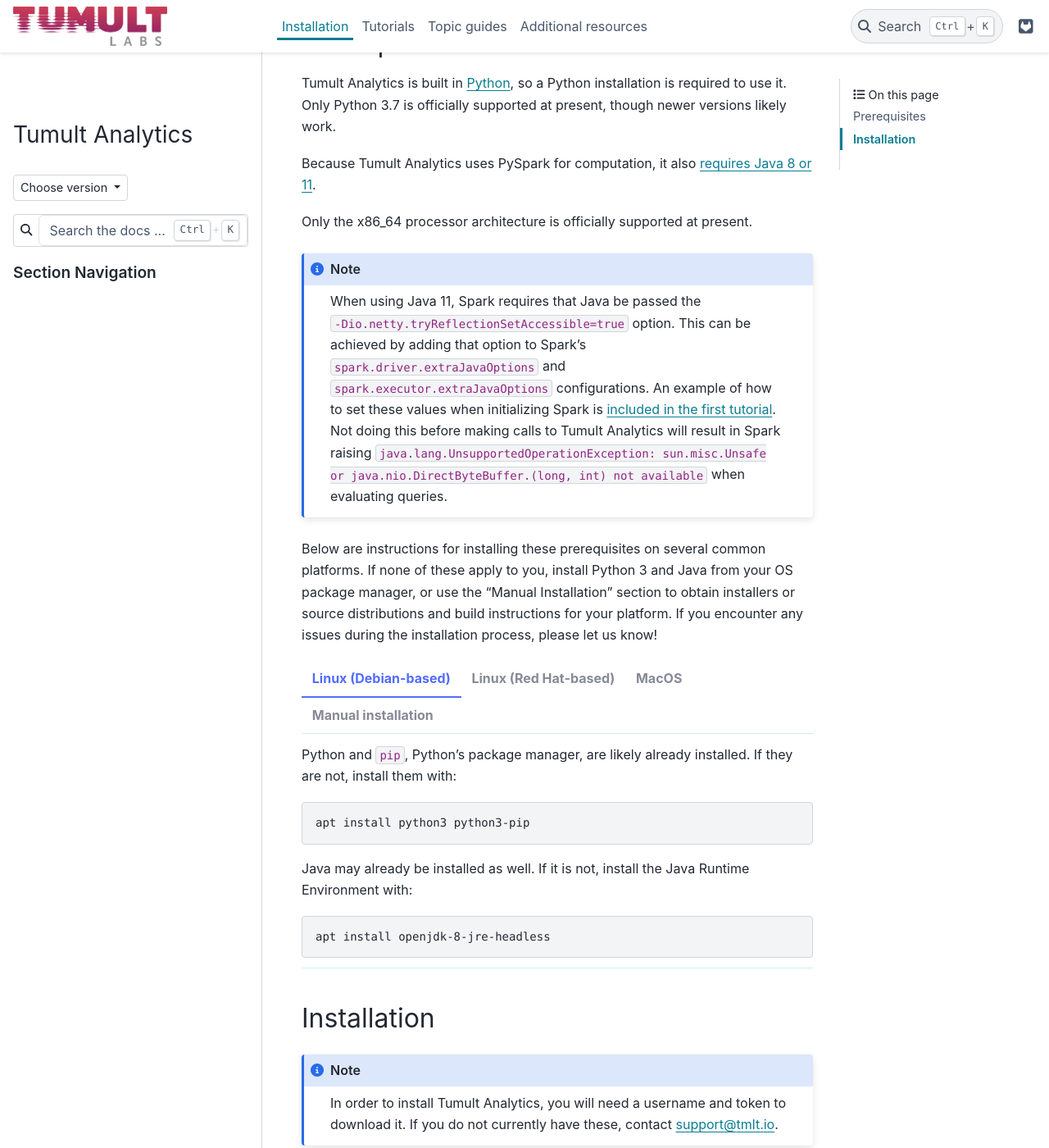
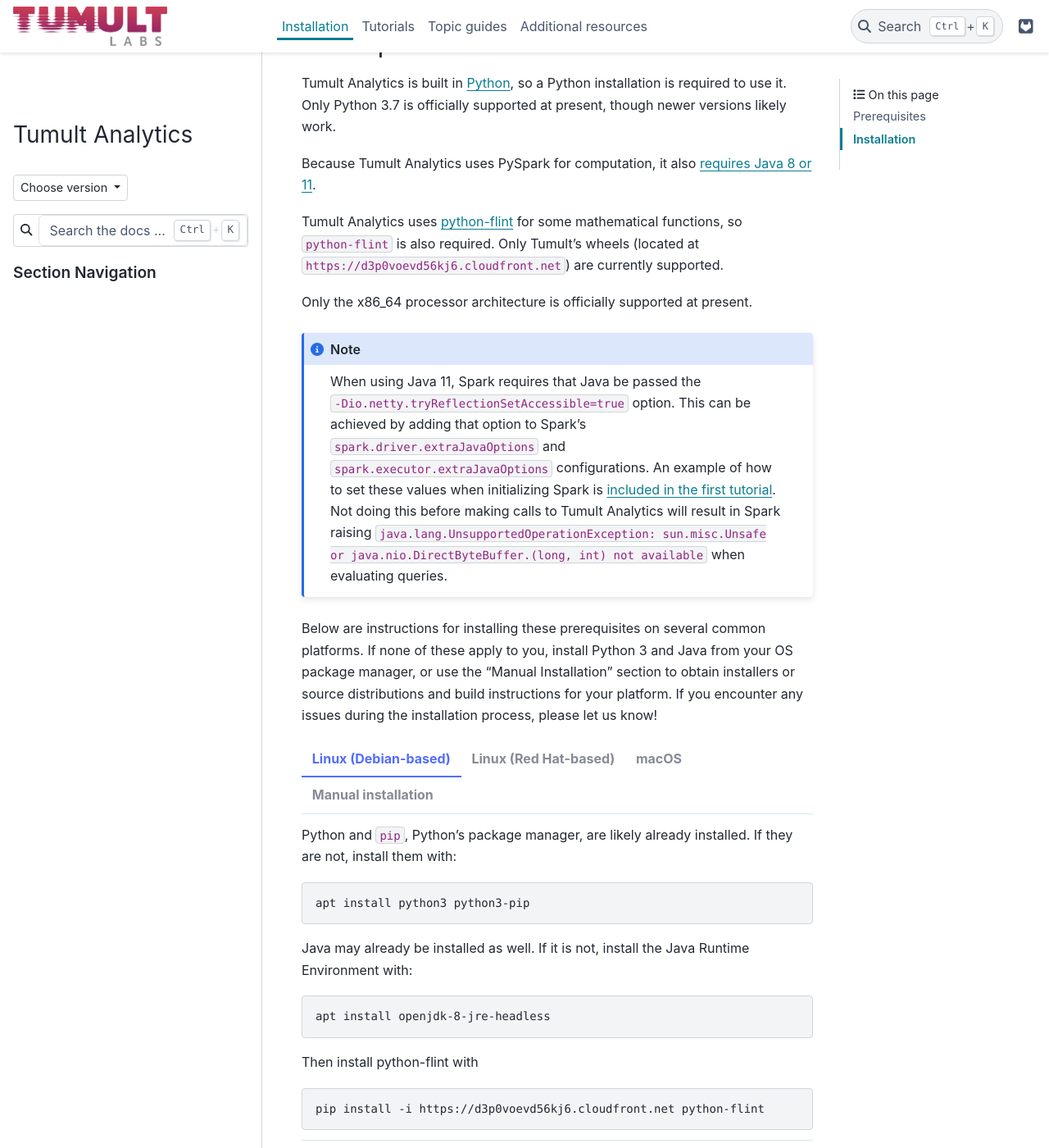
Before and after one commit to opendp/tumult-analytics, a Sphinx documentation site: the page built from doc/installation.rst, in a window 1280 px wide and 1400 px high, scrolled down 245 px. Shown: the whole window at 82% size. Built offline with Sphinx 7.4.7 and the PyData theme 0.15.4, drawn with Linux system fonts in a browser that asks for light colours; pages that are not in the unit, such as notebooks, are missing from menus.

```diff
--- a/doc/additional-resources/license.rst
+++ b/doc/additional-resources/license.rst
@@ -3,6 +3,7 @@
 License
 =======
 
-Each of the documentation, the software code and components and other works of authorship that constitute the software accompanying this file (the “Software”) are Copyright (C) 2019-2021 Tumult Labs. Tumult Labs reserves all rights the Software. If you do not have an express written license to the Software and you wish to copy, use, modify, distribute, display, perform, or otherwise obtain permission in regard to the Software, or any part thereof, please contact [support@tumult.io]. No implied licenses are granted.
+The Tumult Analytics source code is licensed under the Apache License, version 2.0 (`Apache-2.0 <https://gitlab.com/tumult-labs/core/-/blob/dev/LICENSE>`).
 
-Without limiting the foregoing, US Government users and their related contractors are notified that the Software is a "commercial item" as that term is defined at 48 C.F.R. 2.101, consisting of "commercial computer software" and "commercial computer software documentation" as such terms are used in 48 C.F.R. 12.212. Accordingly, if the user is an agency of the US Government or any contractor therefor, the user only receives those rights with respect to the Software as are granted pursuant to the applicable license, in accordance with (a) 48 C.F.R. §227.7201 through 48 C.F.R. §227.7204, with respect to the Department of Defense and their contractors, or (b) 48 C.F.R. §12.212, with respect to all other US Government licensees and their contractors.
+The Tumult Analytics documentation is licensed under Creative Commons Attribution-ShareAlike 4.0 International (`CC-BY-SA-4.0 <https://gitlab.com/tumult-labs/core/-/blob/dev/LICENSE.docs>`).
+To view a copy of this license, visit http://creativecommons.org/licenses/by-sa/4.0/ or send a letter to Creative Commons, PO Box 1866, Mountain View, CA 94042, USA.
--- a/doc/installation.rst
+++ b/doc/installation.rst
@@ -15,6 +15,11 @@ Only Python 3.7 is officially supported at present, though newer versions likely
    TODO: Update this once we support PySpark >3.1.0, as the requirements change.
 
 Because Tumult Analytics uses PySpark for computation, it also `requires Java 8 or 11 <https://spark.apache.org/docs/3.0.0/index.html#downloading>`__.
+
+Tumult Analytics uses `python-flint <https://github.com/fredrik-johansson/python-flint/>`__
+for some mathematical functions, so ``python-flint`` is also required.
+Only Tumult's wheels (located at ``https://d3p0voevd56kj6.cloudfront.net``) are
+currently supported.
 
 Only the x86_64 processor architecture is officially supported at present.
 
@@ -48,6 +53,12 @@ If you encounter any issues during the installation process, please let us know!
 
       apt install openjdk-8-jre-headless
 
+   Then install python-flint with
+
+   .. code-block:: bash
+
+      pip install -i https://d3p0voevd56kj6.cloudfront.net python-flint
+
 .. tabbed:: Linux (Red Hat-based)
 
    Python and ``pip``, Python's package manager, may already be installed.
@@ -66,7 +77,14 @@ If you encounter any issues during the installation process, please let us know!
 
    Note that despite the package name, this will install Java 8.
 
-.. tabbed:: MacOS
+   Then install python-flint with
+
+   .. code-block:: bash
+
+      pip install -i https://d3p0voevd56kj6.cloudfront.net python-flint
+
+
+.. tabbed:: macOS
 
     The below instructions assume the use of `Homebrew <https://brew.sh/>`__ for managing packages.
     If you do not wish to use Homebrew for this, use the "Manual Installation" instructions instead.
@@ -88,6 +106,13 @@ If you encounter any issues during the installation process, please let us know!
     .. code-block:: bash
 
        brew install openjdk@8
+
+   Then install python-flint with
+
+   .. code-block:: bash
+
+      pip3 install -i https://d3p0voevd56kj6.cloudfront.net python-flint
+
 
 .. tabbed:: Manual installation
 
```
Also changed, not shown: CONTRIBUTING.md (+15 -9 lines), README.md (+25 -27 lines), doc/index.rst (+7 -0 lines), 1 other file.
